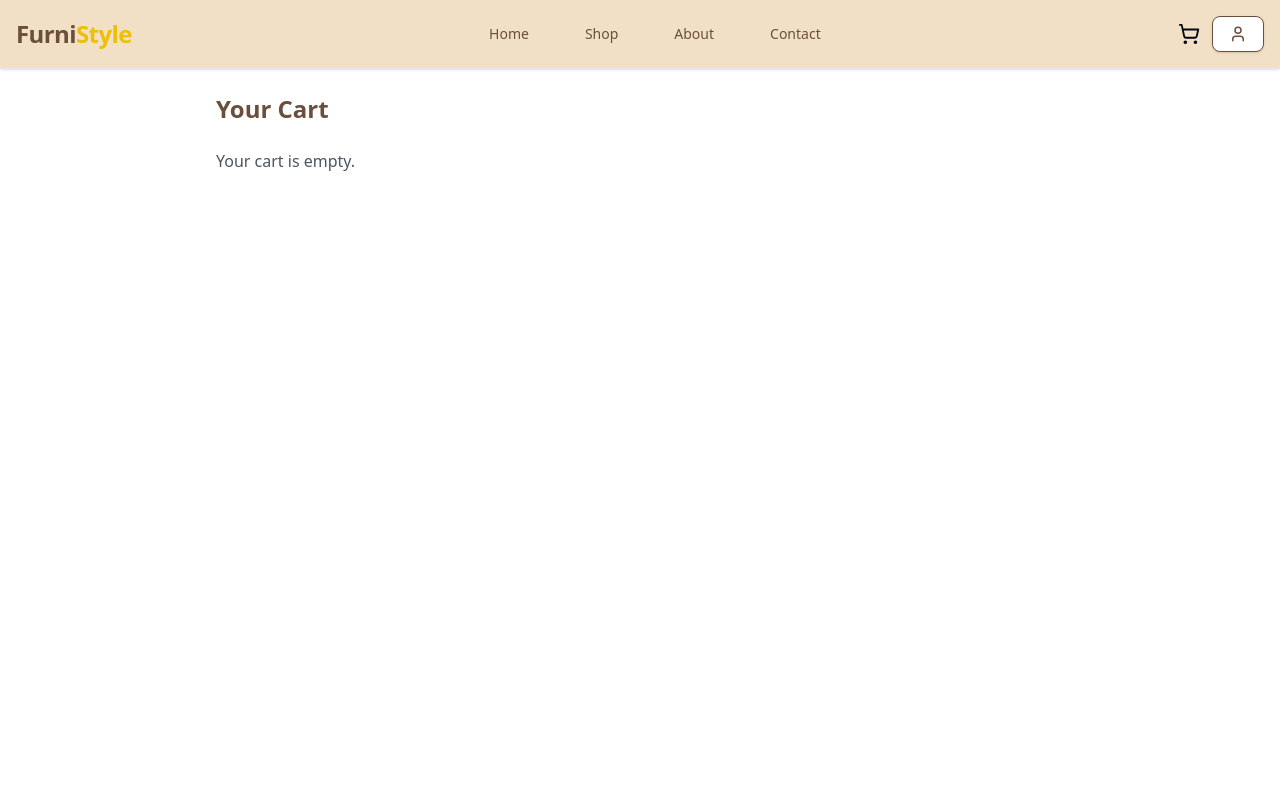
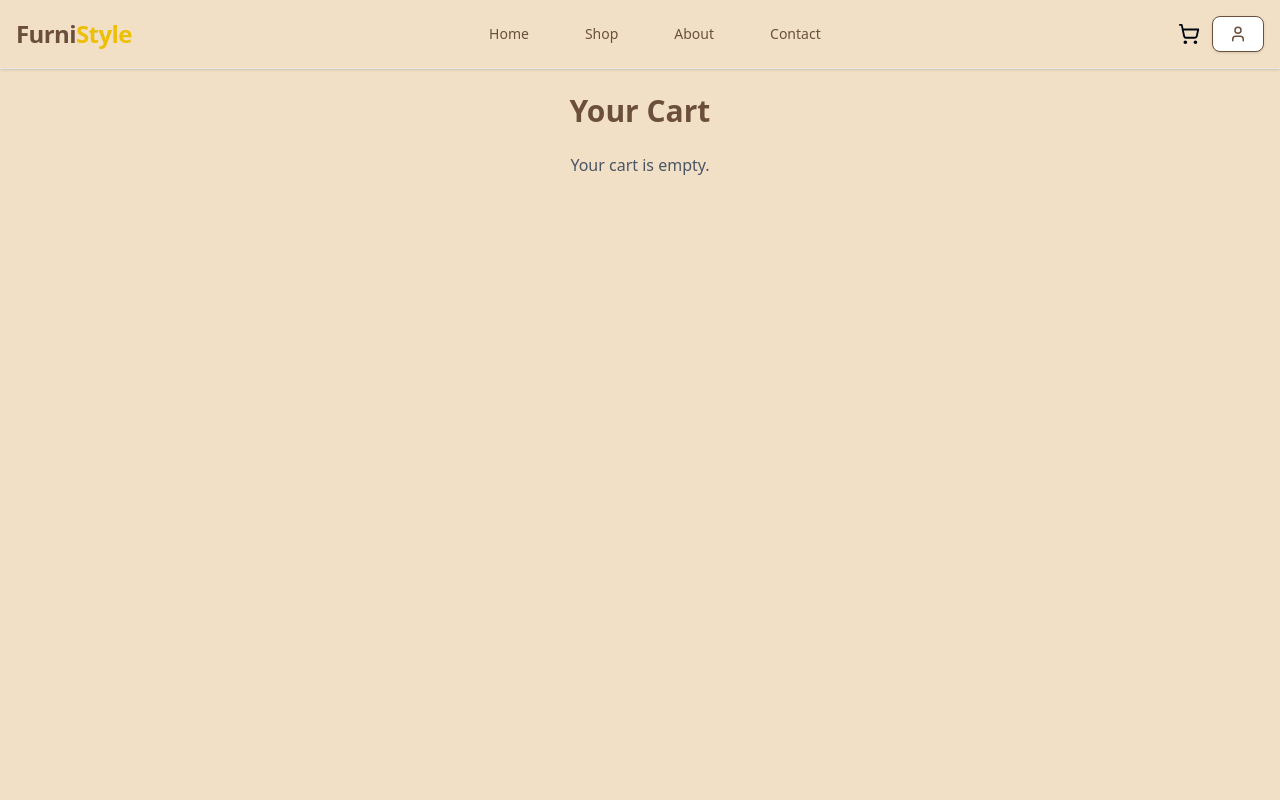
Before and after one commit to Chala751/Furniture-web-app, a React (Vite) app: page /cart in a window 1280 px wide. Shown: the top 800 px of the page. Built offline with nearby package versions, Linux system fonts and the light colour scheme.

Commit message:
color combination of cart and some fix

```diff
--- a/src/pages/Cart.jsx
+++ b/src/pages/Cart.jsx
@@ -6,33 +6,34 @@ export default function Cart() {
   const { cartItems, removeFromCart } = useCart();
 
   return (
-    <section className="p-6 max-w-4xl mx-auto">
-      <h2 className="text-2xl font-bold text-[#6B4F3C] mb-6">Your Cart</h2>
+    <section className="p-6 max-w-full mx-auto bg-[#F1E0C6] min-h-screen">
+      <h2 className="text-3xl font-bold text-[#6B4F3C] mb-6 text-center">Your Cart</h2>
+
       {cartItems.length === 0 ? (
-        <p className="text-gray-600">Your cart is empty.</p>
+        <p className="text-center text-gray-600">Your cart is empty.</p>
       ) : (
         <ul className="space-y-6">
           {cartItems.map((item, index) => (
             <li
               key={index}
-              className="bg-white p-4 rounded-lg shadow flex gap-4 items-center"
+              className="bg-white p-4 rounded-xl shadow-md flex gap-4 items-center hover:shadow-lg transition duration-200"
             >
               <img
                 src={item.thumbnail}
                 alt={item.title}
-                className="w-24 h-24 object-cover rounded"
+                className="w-24 h-24 object-cover rounded-md border border-[#e0c9a6]"
               />
               <div className="flex-1">
                 <h4 className="text-lg font-semibold text-[#6B4F3C]">{item.title}</h4>
-                <p className="text-gray-600">Price: ${item.price}</p>
+                <p className="text-[#5a3f30] font-medium">Price: ${item.price}</p>
                 {item.quantity > 1 && (
-                  <p className="text-sm text-gray-500">Quantity: {item.quantity}</p>
+                  <p className="text-sm text-[#876c59]">Quantity: {item.quantity}</p>
                 )}
               </div>
               <Button
                 variant="outline"
                 onClick={() => removeFromCart(item.id)}
-                className="text-red-500 border-red-500"
+                className="border-[#B22222] text-[#B22222] hover:bg-[#f9e2e2] transition cursor-pointer"
               >
                 Remove
               </Button>
```
